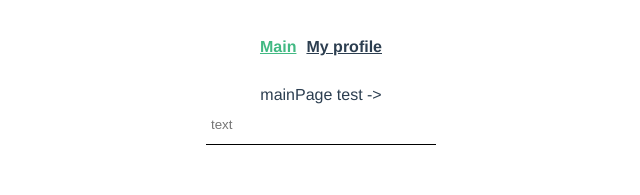
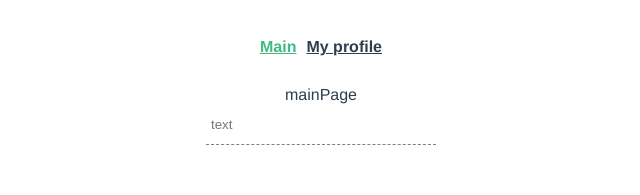
Before and after one commit to MaxymZakharkiv/E-commerce, a Vue app: page / in a window 1280 px wide. Shown: the top 195 px of the page, without its empty margins (319-959 px from the left). Built offline with nearby package versions, Linux system fonts and the light colour scheme.

Commit message:
finally v1 v-input and testing

```diff
--- a/package.json
+++ b/package.json
@@ -9,6 +9,8 @@
     "lint": "vue-cli-service lint"
   },
   "dependencies": {
+    "@vuelidate/core": "^2.0.0",
+    "@vuelidate/validators": "^2.0.0",
     "axios": "^1.3.2",
     "core-js": "^3.8.3",
     "eslint-plugin-prettier": "^4.2.1",
--- a/src/App.vue
+++ b/src/App.vue
@@ -1,7 +1,6 @@
 <template>
   <router-view />
-  test -> {{ test }}
-  <m-input v-model="test" placeholder="text" disabled />
+  <m-input v-model="test" placeholder="text" readonly />
   <!--  test12345 abcd2jgA@-->
 </template>
 
--- a/src/components/ui-kit/MInput.vue
+++ b/src/components/ui-kit/MInput.vue
@@ -4,12 +4,15 @@
       class="defaulStyleInput"
       :class="classes"
       v-bind="$attrs"
-      :disabled="disabled"
+      :disabled="readonly"
       :style="{ width: `${width}px`, height: `${height}px` }"
       :type="type"
       :placeholder="placeholder"
       v-model="model"
     />
+    <div class="input-errors" v-if="errors">
+      <div class="input-error" v-for="i in errors" :key="i">{{ i }}</div>
+    </div>
   </div>
 </template>
 
@@ -44,8 +47,12 @@ export default {
       type: Boolean,
       required: false,
     },
-    disabled: {
+    readonly: {
       type: Boolean,
+      required: false,
+    },
+    errors: {
+      type: Array,
       required: false,
     },
   },
@@ -62,7 +69,7 @@ export default {
       return {
         'input-outline': this.outline,
         'input-rounded': this.rounded,
-        'input-disabled': this.disabled,
+        'input-readonly': this.readonly,
       }
     },
   },
@@ -94,12 +101,12 @@ export default {
   font-size: 16px;
 }
 
-.input-disabled {
+.input-readonly {
   background: none;
-  //border: 1px dashed grey;
+  border-bottom: 1px dashed grey;
 }
 
-.input-disabled:hover {
+.input-readonly:hover {
   cursor: not-allowed;
 }
 </style>
--- a/src/main.js
+++ b/src/main.js
@@ -5,10 +5,12 @@ import store from './store'
 
 import MInput from '@/components/ui-kit/MInput'
 import MButton from '@/components/ui-kit/MButton'
+import MCheckbox from '@/components/ui-kit/MCheckbox'
 
 const app = createApp(App)
 
 app.component('MInput', MInput)
 app.component('MButton', MButton)
+app.component('MCheckbox', MCheckbox)
 
 app.use(store).use(router).mount('#app')
```
Also changed, not shown: 2 other files (tests, documents, lock files or other folders).
